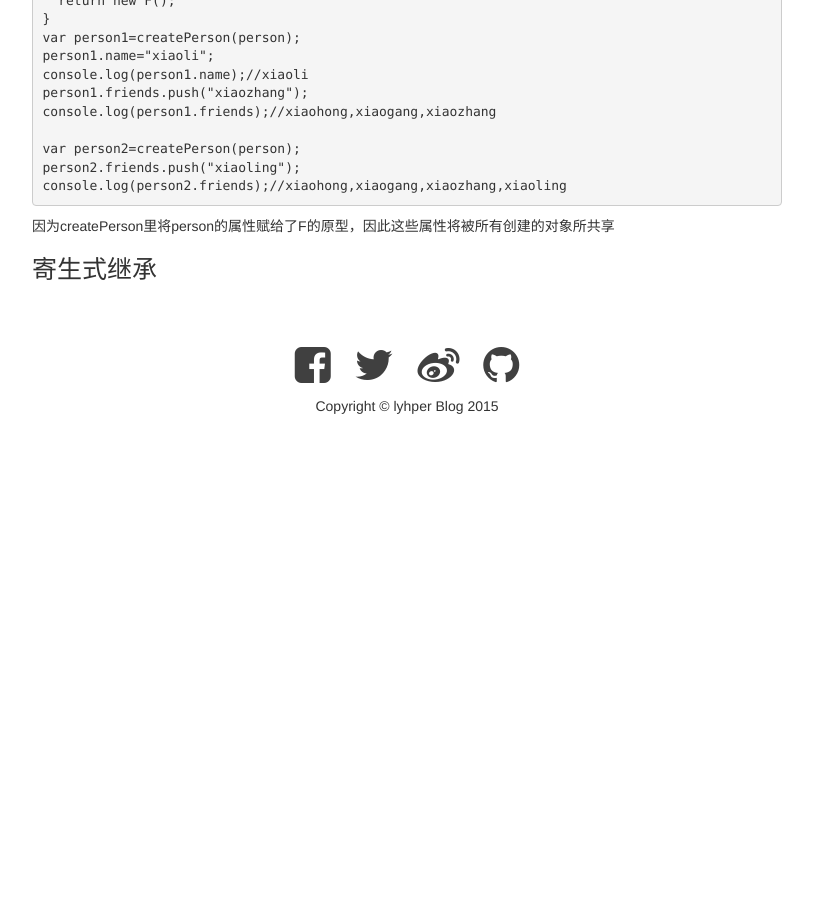
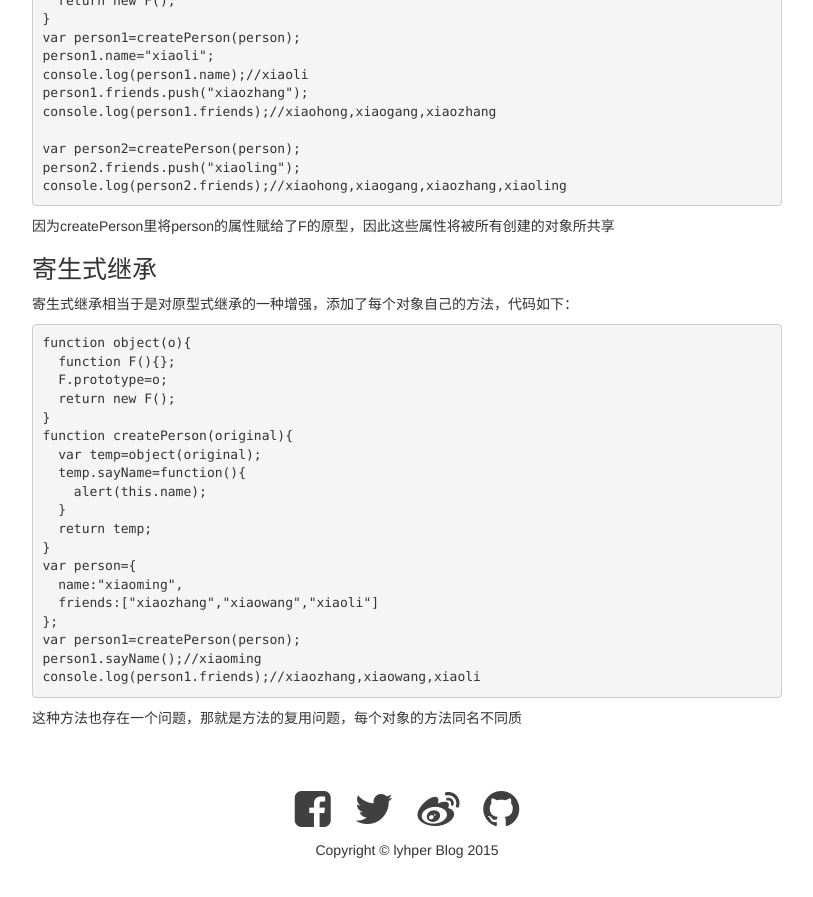
Before and after one commit to lyhper/lyhper.github.io, a Jekyll site: the page built from _posts/2015-08-08-JavaScript-inheritance.markdown, in a window 1280 px wide and 900 px high, scrolled down 2074 px. Shown: the top 897 px of the window, without its empty margins (233-1046 px from the left). Built offline with Jekyll 4.4.1, drawn with Linux system fonts in a browser that asks for light colours; before the commit the page ends 2530 px from its top, so only the background shows below that.

Commit message:
modify post

```diff
--- a/_posts/2015-08-08-JavaScript-inheritance.markdown
+++ b/_posts/2015-08-08-JavaScript-inheritance.markdown
@@ -111,3 +111,29 @@ console.log(person2.friends);//xiaohong,xiaogang,xiaozhang,xiaoling
 因为createPerson里将person的属性赋给了F的原型，因此这些属性将被所有创建的对象所共享
 
 ##寄生式继承
+
+寄生式继承相当于是对原型式继承的一种增强，添加了每个对象自己的方法，代码如下：
+
+{% highlight ruby %}
+function object(o){
+  function F(){};
+  F.prototype=o;
+  return new F();
+}
+function createPerson(original){
+  var temp=object(original);
+  temp.sayName=function(){
+    alert(this.name);
+  }
+  return temp;
+}
+var person={
+  name:"xiaoming",
+  friends:["xiaozhang","xiaowang","xiaoli"]
+};
+var person1=createPerson(person);
+person1.sayName();//xiaoming
+console.log(person1.friends);//xiaozhang,xiaowang,xiaoli
+{% endhighlight %}
+
+这种方法也存在一个问题，那就是方法的复用问题，每个对象的方法同名不同质
```
